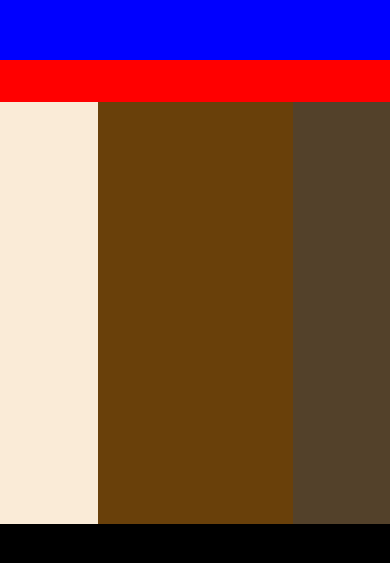
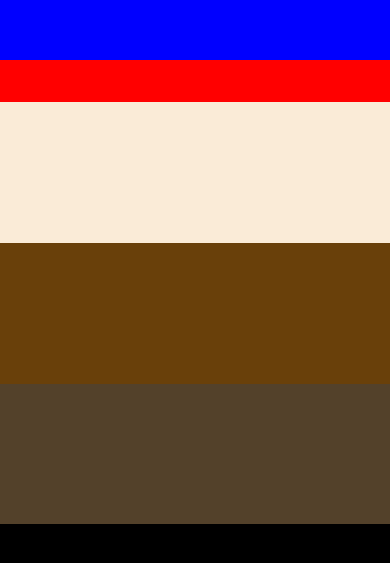
Before and after one commit to md-shamim-sarker/css-flexbox, a plain HTML site: page index.html in a window 390 px wide. Shown: the part 151-714 px from the top of the page. Drawn offline with Linux system fonts and the light colour scheme.

Commit message:
to make responsive layout

```diff
--- a/style.css
+++ b/style.css
@@ -53,3 +53,31 @@ footer {
     height: 100%;
     background-color: rgb(83, 65, 42);
 }
+
+@media screen and (max-width: 620px) {
+    main {
+        background-color: blueviolet;
+        flex-direction: column;
+    }
+
+    .left-aside {
+        width: 100%;
+        height: 100%;
+        background-color: antiquewhite;
+        order: 1;
+    }
+
+    .main-content {
+        width: 100%;
+        height: 100%;
+        background-color: rgb(105, 64, 10);
+        order: 2;
+    }
+
+    .right-aside {
+        width: 100%;
+        height: 100%;
+        background-color: rgb(83, 65, 42);
+        order: 3;
+    }
+}
```
